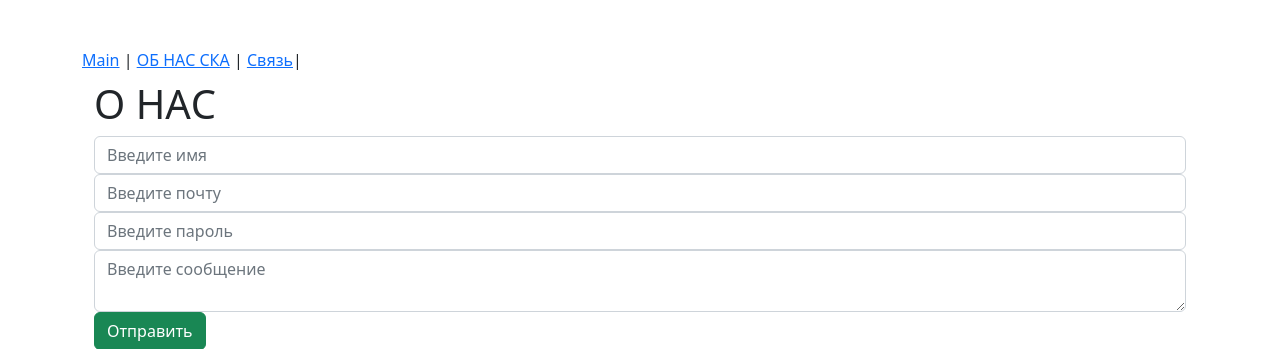
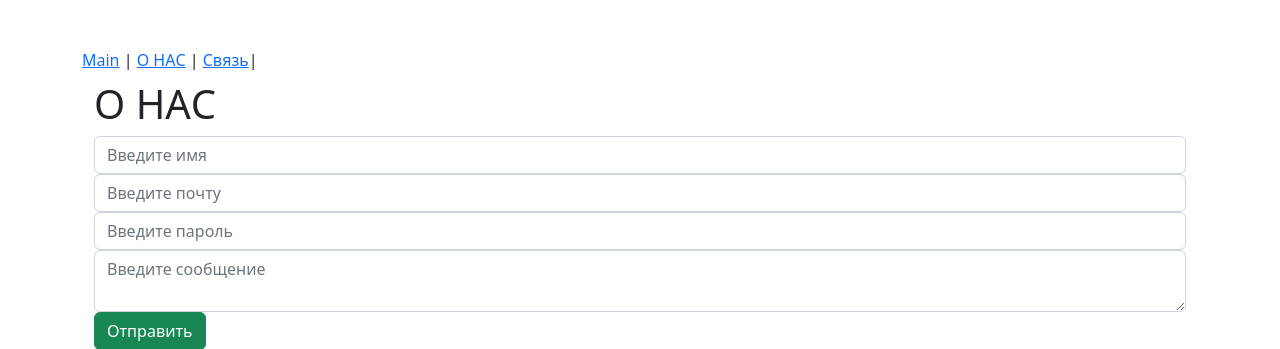
Before and after one commit to slashslashex/learningPHP, a PHP site: page /about.php in a window 1280 px wide. Shown: the top 349 px of the page. Run offline with PHP 8.4, Linux system fonts and the light colour scheme.

Commit message:
Lessons kinds done

```diff
--- a/itProger/blocks/header.php
+++ b/itProger/blocks/header.php
@@ -15,6 +15,6 @@
 <header>
     <a href="main.php">Main</a> |
     <!--    #можно написать просто "/", переадресовывает на главную страницу    -->
-    <a href="about.php">ОБ НАС СКА</a> |
+    <a href="about.php">О НАС</a> |
     <a href="contacts.php">Связь</a>|
 </header>
```
